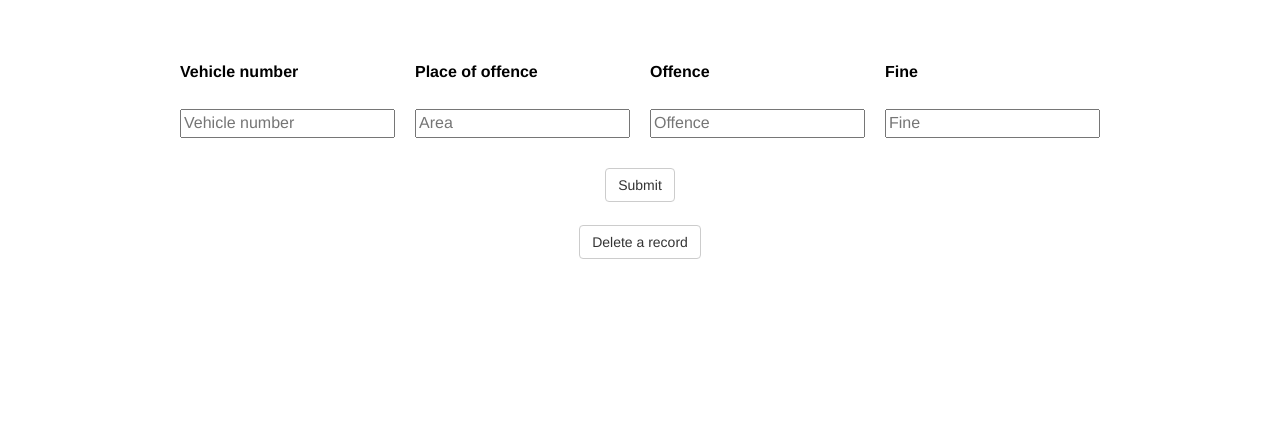
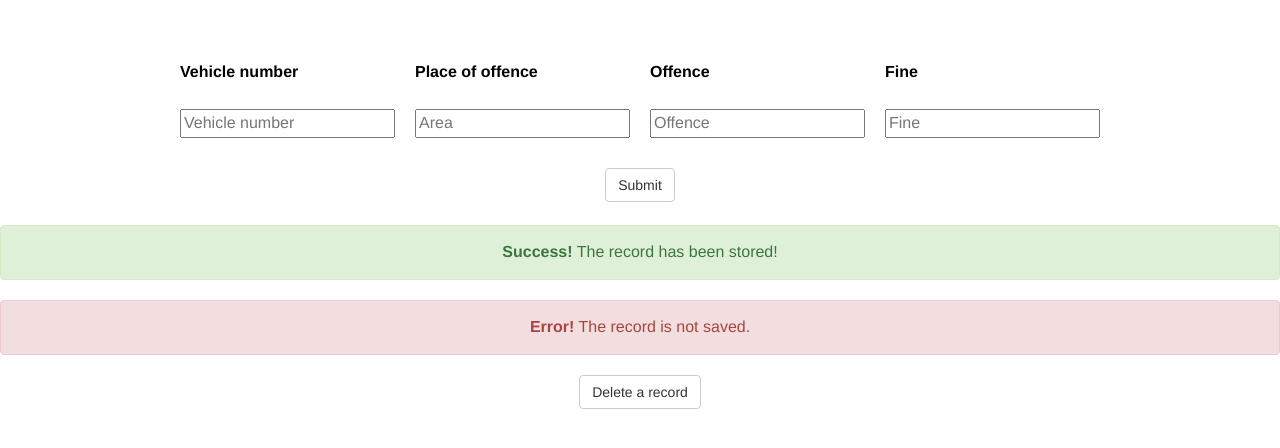
Before and after one commit to AB047/DBMS_TESTED, a PHP site: page /Crimeinput.php in a window 1280 px wide. Shown: the part 296-744 px from the top of the page. Run offline with PHP 8.4, Linux system fonts and the light colour scheme.

Commit message:
Added succeess and error messages

```diff
--- a/Crimeinput.php
+++ b/Crimeinput.php
@@ -218,6 +218,13 @@ This page comes in when the cop registration is successfull-->
 	</table>
 
 	<input type="submit" name="submit" align="center" onsubmit="" class="btn btn-default"><br><br>
+    <div class="alert alert-success">
+        <strong>Success!</strong> The record has been stored!
+    </div>
+
+    <div class="alert alert-danger">
+        <strong>Error!</strong> The record is not saved.
+    </div>
 	</form>
 	<a href="delpge.php" class="btn btn-default">Delete a record</a>
 </center>
--- a/view.php
+++ b/view.php
@@ -20,7 +20,9 @@ session_start();
                 <ul class="nav navbar-nav" style="font-size: 15px">
                     <li><a>Civilian viewing</a></li>
                 </ul>
-
+                <ul class="nav navbar-nav navbar-right">
+                    <li><a href="Homepage.html">Log out</a></li>
+                </ul>
             </div>
         </div>
  </nav>
@@ -75,7 +77,7 @@ session_start();
 				</div>
 
 		</table>
-		<center><a href="homepage.php"><button class="btn btn-default">Homepage</button></a></center>
+<!--		<center><a href="homepage.php"><button class="btn btn-default">Homepage</button></a></center>   	-->
 </div>
 </body>
 </html>
```
Also changed, not shown: 1 other file.
